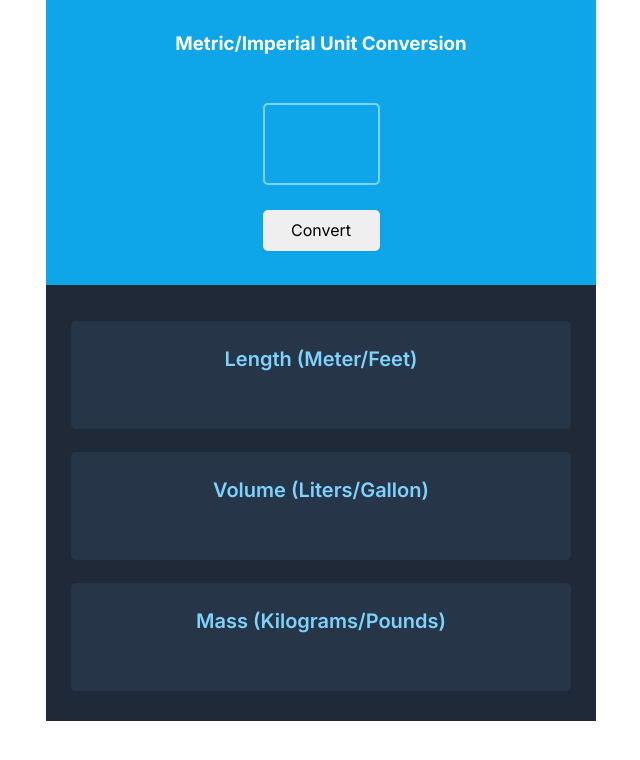
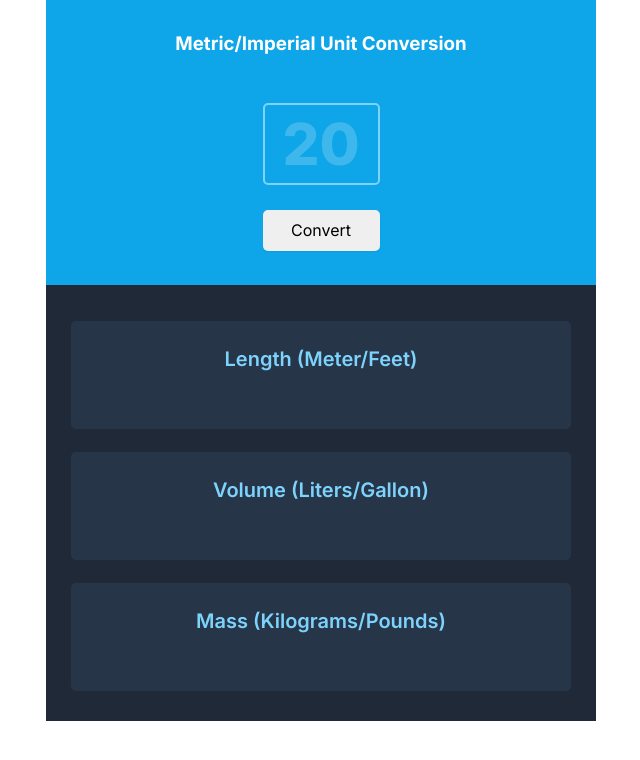
Before and after one commit to ashesashes/unit-converter, a plain HTML site: page index.html in a window 1280 px wide. Shown: the whole page, without its empty margins (319-959 px from the left). Drawn offline with nearby package versions, Linux system fonts and the light colour scheme.

Commit message:
small ui tweaks

```diff
--- a/index.css
+++ b/index.css
@@ -32,6 +32,11 @@ body {
     font-size: 58px;
     text-align: center;
     color: white;
+}
+
+::placeholder {
+    color: white;
+    opacity: 0.2;
 }
 
 #convertBtn {
--- a/index.html
+++ b/index.html
@@ -8,7 +8,7 @@
     <body>
         <div id= "header">
             <h3 class="title">Metric/Imperial Unit Conversion</h3>
-            <input type="text" id="input-el">
+            <input type="text" id="input-el" placeholder="20">
             <button id="convertBtn">Convert</button>
         </div>
 
```
